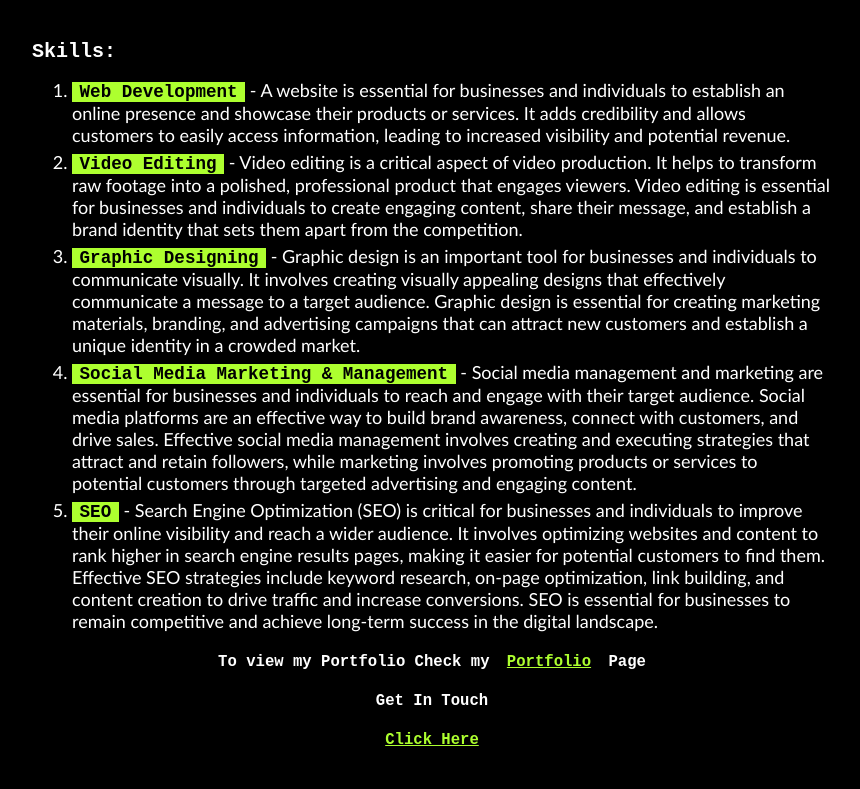
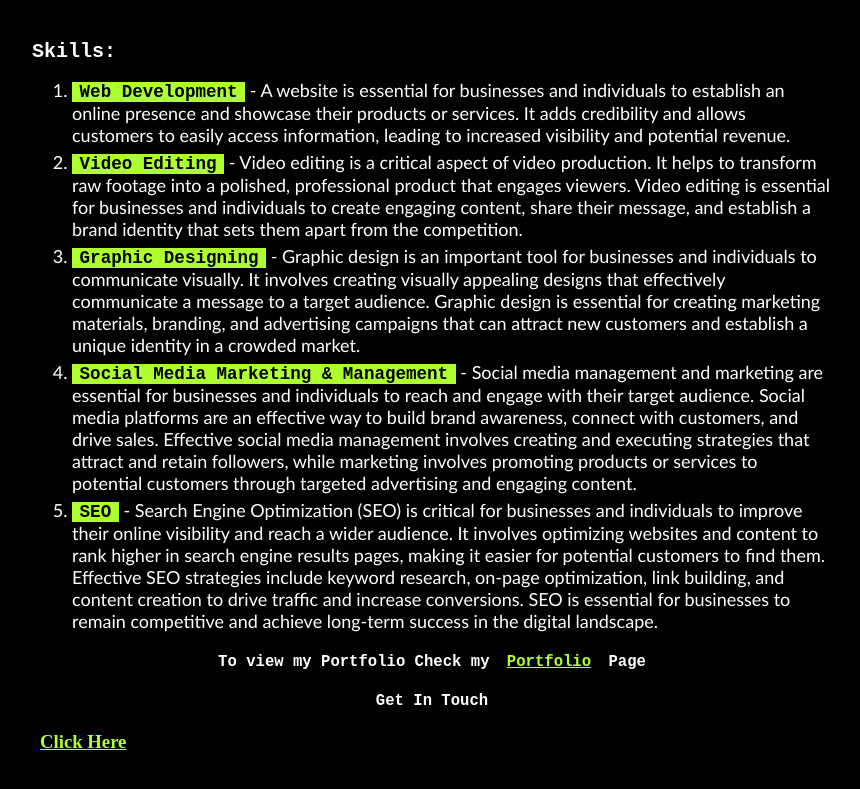
Before and after one commit to AaronMPhilip/Portfolio, a plain HTML site: page index.html in a window 1280 px wide. Shown: the part 213-1002 px from the top of the page, without its empty margins (208-1068 px from the left). Drawn offline with Linux system fonts and the light colour scheme.

Commit message:
Update index.html

```diff
--- a/index.html
+++ b/index.html
@@ -36,7 +36,7 @@
       </div>
       <h4>To view my Portfolio Check my <a href="https://aaronmphilip.github.io/portfoliopages/" class="portfolio">Portfolio</a> Page</h4>
    <h4>Get In Touch</h4>
-   <h4><a href="https://docs.google.com/forms/d/1MMqY6nCRSURJnT_9sbC4Mv1F_roP56TSFx3q1eRPrjA" target="_blank" class="portfolio">Click Here</a></h4>
+   <h3><a href="https://docs.google.com/forms/d/1MMqY6nCRSURJnT_9sbC4Mv1F_roP56TSFx3q1eRPrjA" target="_blank" class="portfolio">Click Here</a></h3>
     </div>
 
   </body>
```
